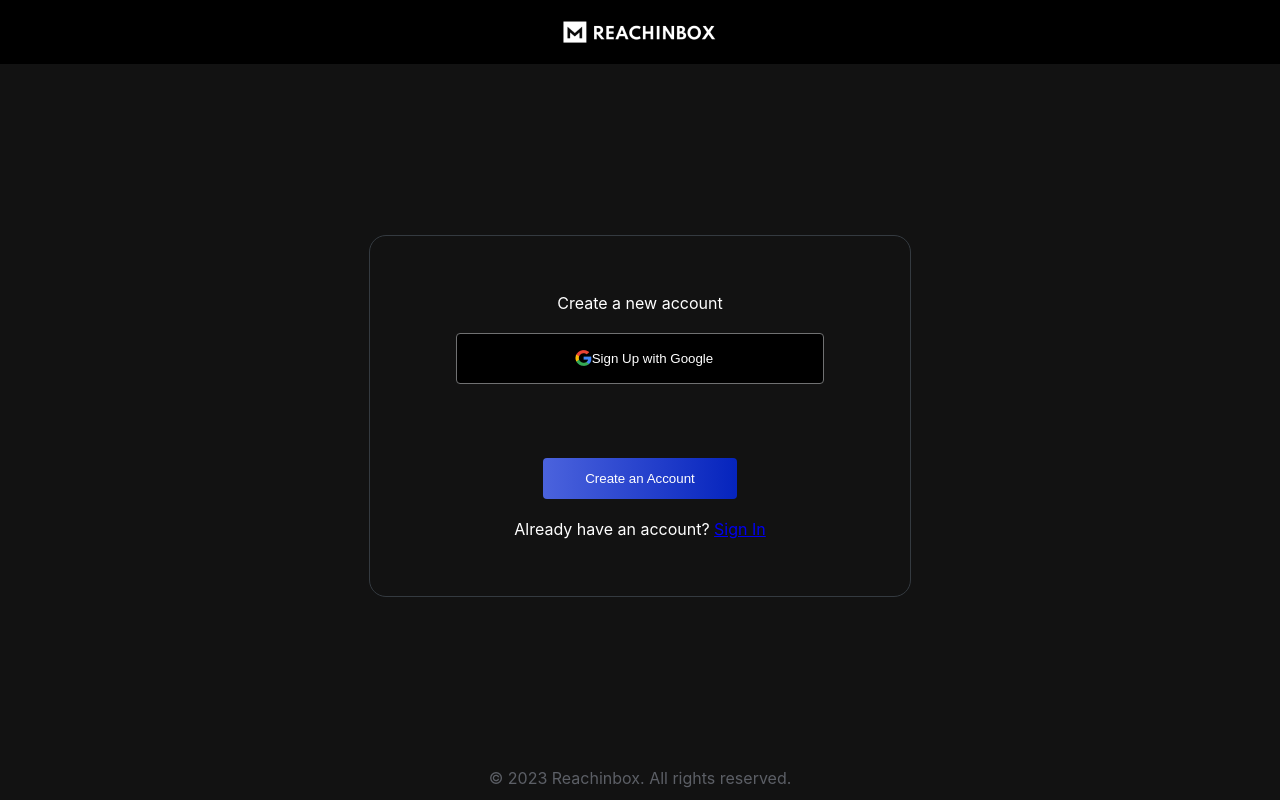
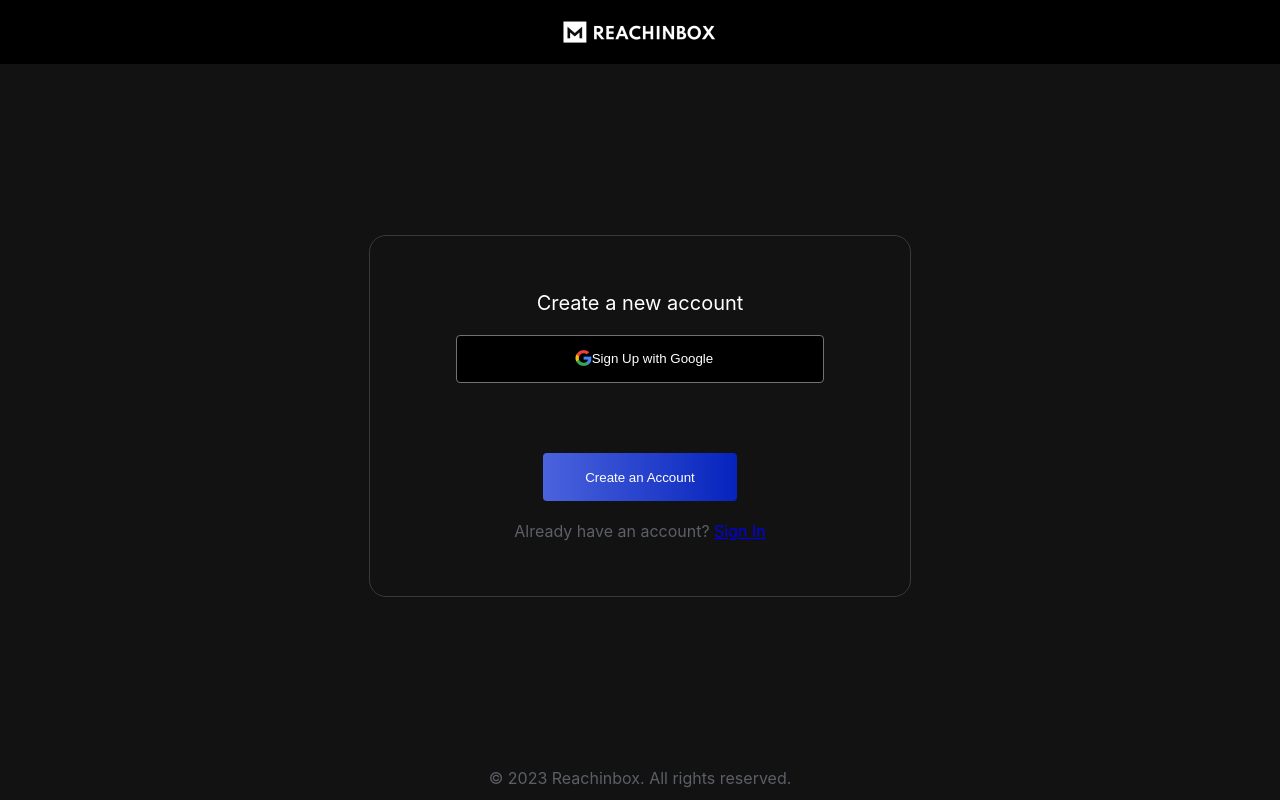
Before and after one commit to imlnr/reachinbox, a React (Create React App) app: page /login in a window 1280 px wide. Built offline with nearby package versions, Linux system fonts and the light colour scheme.

Commit message:
login page

```diff
--- /dev/null
+++ b/src/Allroutes/MainRoutes.jsx
@@ -0,0 +1,15 @@
+import React from 'react'
+import { Route, Routes } from 'react-router-dom'
+import Home from '../pages/Home'
+import Login from '../Login'
+
+const MainRoutes = () => {
+    return (
+        <Routes>
+            <Route path='/' element={<Home />} />
+            <Route path='/login' element={<Login />} />
+        </Routes>
+    )
+}
+
+export default MainRoutes
--- a/src/App.js
+++ b/src/App.js
@@ -1,16 +1,15 @@
-import logo from './logo.svg';
 import './App.css';
 import { BrowserRouter } from 'react-router-dom';
-import Login from './Login';
-import { Provider, useSelector } from 'react-redux';
+import { Provider } from 'react-redux';
 import { store } from './redux/store';
+import MainRoutes from './Allroutes/MainRoutes';
 
 function App() {
   return (
     <Provider store={store}>
       <BrowserRouter>
         <div className="App">
-          <Login />
+          <MainRoutes/>
         </div>
       </BrowserRouter>
     </Provider>
--- /dev/null
+++ b/src/pages/Home.jsx
@@ -0,0 +1,9 @@
+import React from 'react'
+
+const Home = () => {
+  return (
+    <div>Home</div>
+  )
+}
+
+export default Home
--- a/src/style/login.css
+++ b/src/style/login.css
@@ -41,6 +41,7 @@
     padding: 8px 16px;
     width: 80%;
     border-radius: 4px;
+    height: 48px;
 }
 
 .create-acc {
@@ -50,11 +51,22 @@
     color: white;
     border: none;
     border-radius: 4px;
+    height: 48px;
 }
-.log-p-2,.log-p-1{
+
+.log-p-2,
+.log-p-1 {
     display: flex;
     flex-direction: column;
     align-items: center;
     justify-self: center;
     gap: 20px;
 }
+
+.log-p-1>p {
+    font-size: 20px;
+}
+
+.log-p-2>p {
+    color: #5C5F66;
+}
```
